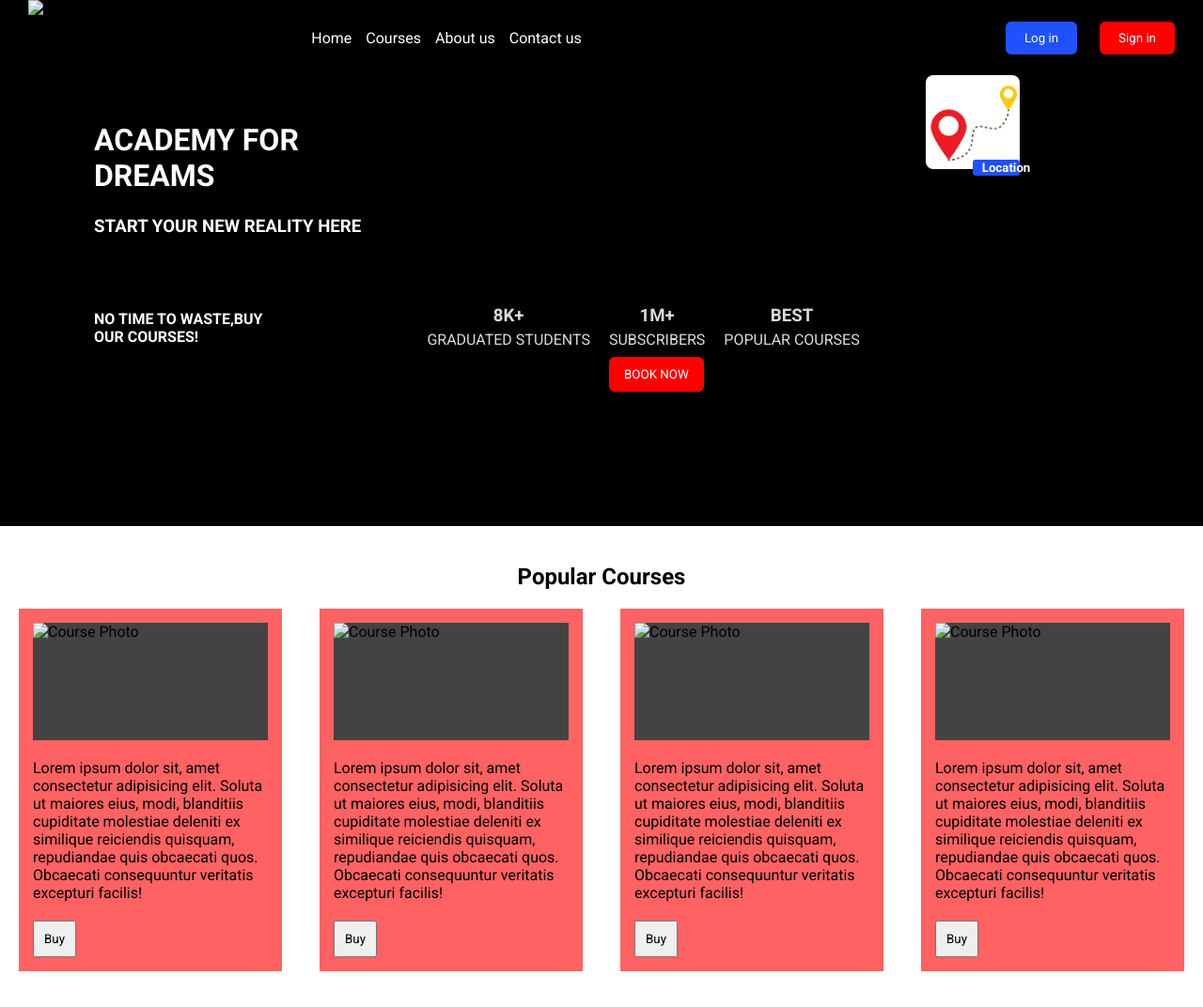
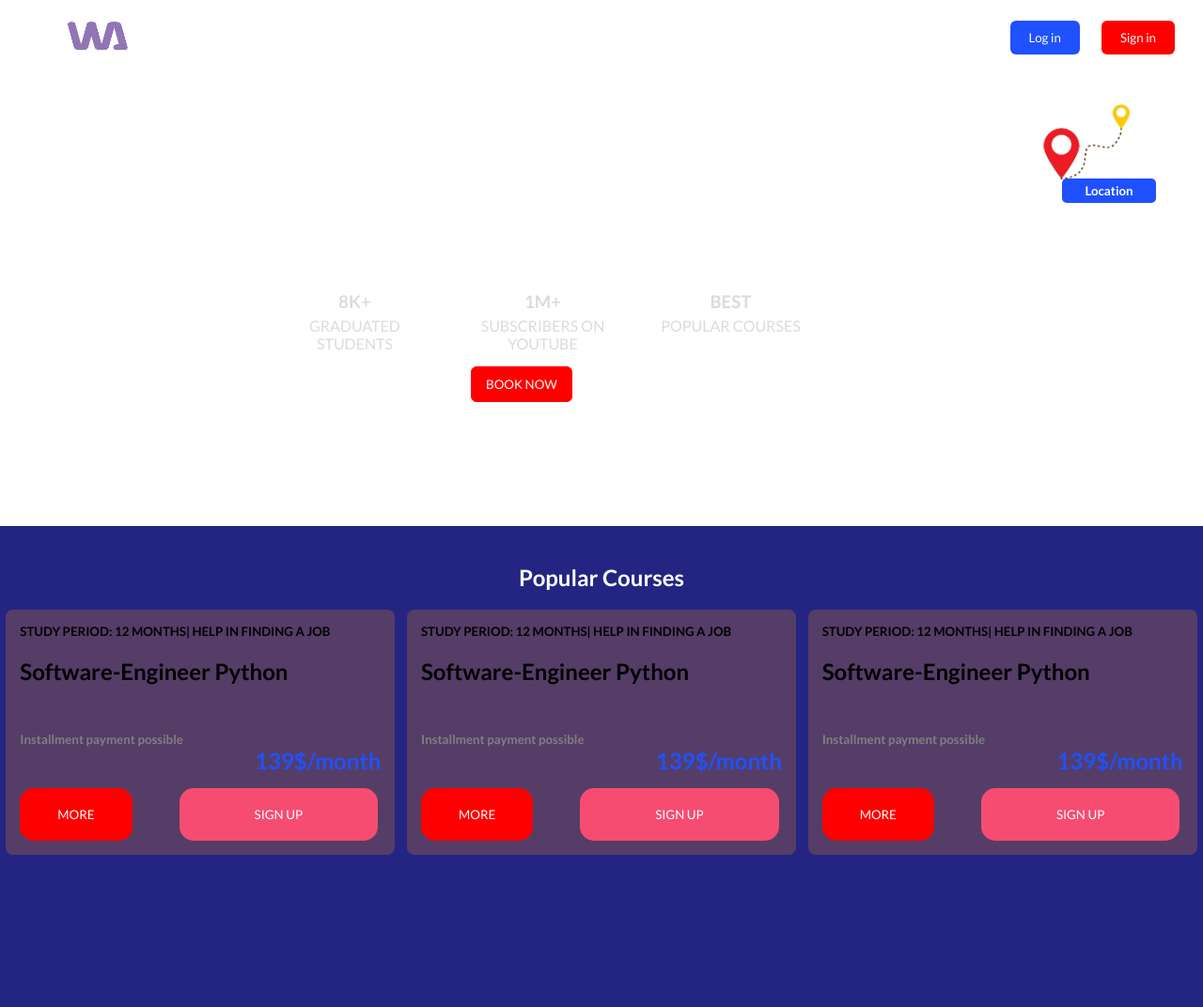
Before and after one commit to serkerof/Demo-WebAcademy, a plain HTML site: page pages/home-page/homePage.html in a window 1280 px wide. Shown: the whole page at 94% size. Drawn offline with Linux system fonts and the light colour scheme.

Commit message:
Popular courses part is done

```diff
--- a/pages/home-page/homePage.css
+++ b/pages/home-page/homePage.css
@@ -5,11 +5,11 @@
 }
 
 * {
-    font-family: 'Roboto', sans-serif;
+    font-family: 'Lato', sans-serif;
 }
 
 .backgroundDecoration {
-    background-color: black
+    background-color: ;
 }
 
 .navigationBar {
@@ -58,13 +58,11 @@
     margin-right: 10px;
     border-radius: 6px;
     transition: .3s ease;
-
 }
 
 .login:hover {
     background-color: #fff;
     color: #1f51ff;
-
 }
 
 .register {
@@ -114,11 +112,15 @@
     padding-bottom: 0px; */
 }
 
+.headerInformationContainer {
+    width: 75%;
+}
+
 .headerTitleContainer {
 
     margin-top: 50px;
     margin-left: 100px;
-    align-items: start;
+    align-items: center;
 }
 
 .headerTitle {
@@ -141,14 +143,21 @@
     color: #fff;
     text-transform: uppercase;
     height: 60px;
-    width: 60%;
+}
+
+.headerGraduatedContainer {
+    position: relative;
+    align-items: center;
+    margin-left: 100px;
+    display: flex;
+    flex-wrap: wrap;
 }
 
 .headerGraduated {
+    width: 150px;
     height: 60px;
-    margin-top: 245px;
+    margin-left: 50px;
     text-align: center;
-    margin-right: 20px;
 }
 
 .headerGraduated:last-child {
@@ -167,28 +176,14 @@
     color: #dbdbdb;
 }
 
-.headerImgContainer {
-    margin-left: 50px;
-    background-size: cover;
-    background-image: url(/Demo-WebAcademy/pages/home-page/img/57831009origa.jpeg);
-    width: 100px;
-    height: 100px;
-    border-radius: 8px;
+.bookButtonContainer {
+    width: 100%;
+    display: flex;
+    justify-content: center;
 }
 
-.Location {
-    padding: 1px 10px;
-    border-radius: 3px;
-    text-align: center;
-    color: #fff;
-    background-color: #1f51ff;
+.bookButton {
     margin-left: 50px;
-    margin-top: 90px;
-
-
-}
-
-.callButton {
     text-transform: uppercase;
     text-decoration: none;
     color: #fff;
@@ -199,23 +194,48 @@
     padding: 10px 15px;
     cursor: pointer;
     transition: .3s ease;
-    position: absolute;
-    margin-top: 300px;
-    margin-left: 648px;
 }
 
-.callButton:hover {
+.bookButton:hover {
     color: red;
     background-color: #fff;
+}
+
+.headerImgContainer {
+    position: relative;
+    top: 20px;
+    right: -145px;
+    background-size: cover;
+    background-image: url(/Demo-WebAcademy/pages/home-page/img/57831009origa.jpeg);
+    width: 100px;
+    height: 100px;
+    border-radius: 8px;
+}
+
+.Location {
+    position: relative;
+    padding: 5px 10px;
+    border-radius: 5px;
+    text-align: center;
+    color: #fff;
+    background-color: #1f51ff;
+    top: 90px;
+    right: -25px;
+
 
 }
 
 .popularCourses>.title {
+
+    color: #fff;
     text-align: center;
     margin: 20px 0px;
 }
 
 .popularCourses {
+    height: 100vh;
+
+    background-color: #242582;
     padding: 20px 0px 50px;
 }
 
@@ -225,22 +245,82 @@
 }
 
 .courseBox {
-    width: 250px;
-    background-color: rgb(255, 98, 98);
+    text-align: center;
+    background-color: #553d67;
+    width: 30%;
+    height: 45%;
     padding: 15px;
+    border-radius: 8px;
 }
 
-.courseImgContainer {
-    height: 125px;
-    background-color: rgb(67, 67, 67);
+.courseBox:hover {
+    box-shadow: 5px 5px 20px;
+}
+
+.courseStudying {
+    text-transform: uppercase;
+    margin-bottom: 20px;
+    text-align: start;
 }
 
 .courseDescription {
-    margin-top: 20px;
-    margin-bottom: 20px;
+    color: gray;
+    text-align: start;
+    top: 55%;
+
 }
 
-.buyButton {
-    padding: 10px;
+.coursePrice {
+
+    text-align: end;
+    color: #1f51ff;
+}
+
+.courseBoxTitle {
+    margin-bottom: 50px;
+    text-align: start;
+}
+
+.courseBoxButtons {
+    display: flex;
+    margin-top: 15px;
+}
+
+.orderButton {
+    margin-left: 50px;
+    text-decoration: none;
+    text-transform: uppercase;
+    color: #fff;
+    background-color: #f64c72;
+    border: none;
+    padding: 20px 80px;
+    border-radius: 15px;
+    transition: .2s ease;
+    cursor: pointer;
+}
+
+.orderButton:hover {
+
+    color: red;
+    background-color: #fff;
 
 }
+
+.moreButton {
+
+    text-decoration: none;
+    text-transform: uppercase;
+    color: #fff;
+    background-color: red;
+    border: none;
+    padding: 20px 40px;
+    border-radius: 15px;
+    transition: .2s ease;
+    cursor: pointer;
+}
+
+.moreButton:hover {
+    color: red;
+    background-color: #fff;
+
+}
--- a/pages/home-page/homePage.html
+++ b/pages/home-page/homePage.html
@@ -8,7 +8,7 @@
     <link rel="preconnect" href="https://fonts.googleapis.com" />
     <link rel="preconnect" href="https://fonts.gstatic.com" crossorigin />
     <link
-      href="https://fonts.googleapis.com/css2?family=Roboto:wght@400;500;700;900&display=swap"
+      href="https://fonts.googleapis.com/css2?family=Lato:wght@400;700;900&display=swap"
       rel="stylesheet"
     />
     <title>Document</title>
@@ -40,25 +40,32 @@
       </div>
 
       <div class="header">
+        <div class="headerInformationContainer">
           <div class="headerTitleContainer">
             <h1 class="headerTitle">Academy For Dreams</h1>
             <h3 class="headerDiscription">Start your new reality here</h3>
-          <h4 class="headerSlogan">No time to waste,buy our courses!</h4>
           </div>
-
+          <div class="headerGraduatedContainer">
+            <h4 class="headerSlogan">
+              No time to waste, <br />buy our courses!
+            </h4>
             <div class="headerGraduated">
               <h3 class="graduatedTitle">8K+</h3>
               <p class="graduatedInfo">Graduated Students</p>
             </div>
             <div class="headerGraduated">
               <h3 class="graduatedTitle">1M+</h3>
-          <p class="graduatedInfo">Subscribers</p>
+              <p class="graduatedInfo">Subscribers on youtube</p>
             </div>
             <div class="headerGraduated">
               <h3 class="graduatedTitle">Best</h3>
               <p class="graduatedInfo">Popular Courses</p>
             </div>
-        <button class="callButton">Book Now</button>
+            <div class="bookButtonContainer">
+              <button class="bookButton">Book Now</button>
+            </div>
+          </div>
+        </div>
         <div class="headerImgContainer">
           <h5 class="Location">Location</h5>
         </div>
@@ -69,53 +76,46 @@
       <h2 class="title">Popular Courses</h2>
       <div class="courseBoxContainer">
         <div class="courseBox">
-          <div class="courseImgContainer">
-            <img src="" alt="Course Photo" class="courseImg" />
+          <h5 class="courseStudying">
+            Study period: 12 months| Help in finding a job
+          </h5>
+          <h2 class="courseBoxTitle">Software-Engineer Python</h2>
+
+          <h5 class="courseDescription">Installment payment possible</h5>
+          <h2 class="coursePrice">139$/month</h2>
+
+          <div class="courseBoxButtons">
+            <button class="moreButton">more</button>
+            <button class="orderButton">sign up</button>
           </div>
-          <p class="courseDescription">
-            Lorem ipsum dolor sit, amet consectetur adipisicing elit. Soluta ut
-            maiores eius, modi, blanditiis cupiditate molestiae deleniti ex
-            similique reiciendis quisquam, repudiandae quis obcaecati quos.
-            Obcaecati consequuntur veritatis excepturi facilis!
-          </p>
-          <button class="buyButton">Buy</button>
-        </div>
-
-        <div class="courseBox">
-          <div class="courseImgContainer">
-            <img src="" alt="Course Photo" class="courseImg" />
-          </div>
-          <p class="courseDescription">
-            Lorem ipsum dolor sit, amet consectetur adipisicing elit. Soluta ut
-            maiores eius, modi, blanditiis cupiditate molestiae deleniti ex
-            similique reiciendis quisquam, repudiandae quis obcaecati quos.
-            Obcaecati consequuntur veritatis excepturi facilis!
-          </p>
-          <button class="buyButton">Buy</button>
         </div>
         <div class="courseBox">
-          <div class="courseImgContainer">
-            <img src="" alt="Course Photo" class="courseImg" />
+          <h5 class="courseStudying">
+            Study period: 12 months| Help in finding a job
+          </h5>
+          <h2 class="courseBoxTitle">Software-Engineer Python</h2>
+
+          <h5 class="courseDescription">Installment payment possible</h5>
+          <h2 class="coursePrice">139$/month</h2>
+
+          <div class="courseBoxButtons">
+            <button class="moreButton">more</button>
+            <button class="orderButton">sign up</button>
           </div>
-          <p class="courseDescription">
-            Lorem ipsum dolor sit, amet consectetur adipisicing elit. Soluta ut
-            maiores eius, modi, blanditiis cupiditate molestiae deleniti ex
-            similique reiciendis quisquam, repudiandae quis obcaecati quos.
-            Obcaecati consequuntur veritatis excepturi facilis!
-          </p>
-          <button class="buyButton">Buy</button>
         </div>
         <div class="courseBox">
-          <div class="courseImgContainer">
-            <img src="" alt="Course Photo" class="courseImg" />
+          <h5 class="courseStudying">
+            Study period: 12 months| Help in finding a job
+          </h5>
+          <h2 class="courseBoxTitle">Software-Engineer Python</h2>
+
+          <h5 class="courseDescription">Installment payment possible</h5>
+          <h2 class="coursePrice">139$/month</h2>
+
+          <div class="courseBoxButtons">
+            <button class="moreButton">more</button>
+            <button class="orderButton">sign up</button>
           </div>
-          <p class="courseDescription">
-            Lorem ipsum dolor sit, amet consectetur adipisicing elit. Soluta ut
-            maiores eius, modi, blanditiis cupiditate molestiae deleniti ex
-            similique reiciendis quisquam, repudiandae quis obcaecati quos.
-            Obcaecati consequuntur veritatis excepturi facilis!
-          </p>
-          <button class="buyButton">Buy</button>
         </div>
       </div>
     </div>
```
Also changed, not shown: pages/home-page/img/wa-removebg-preview.png (added). Lines whose indentation alone changed are shown as unchanged.
